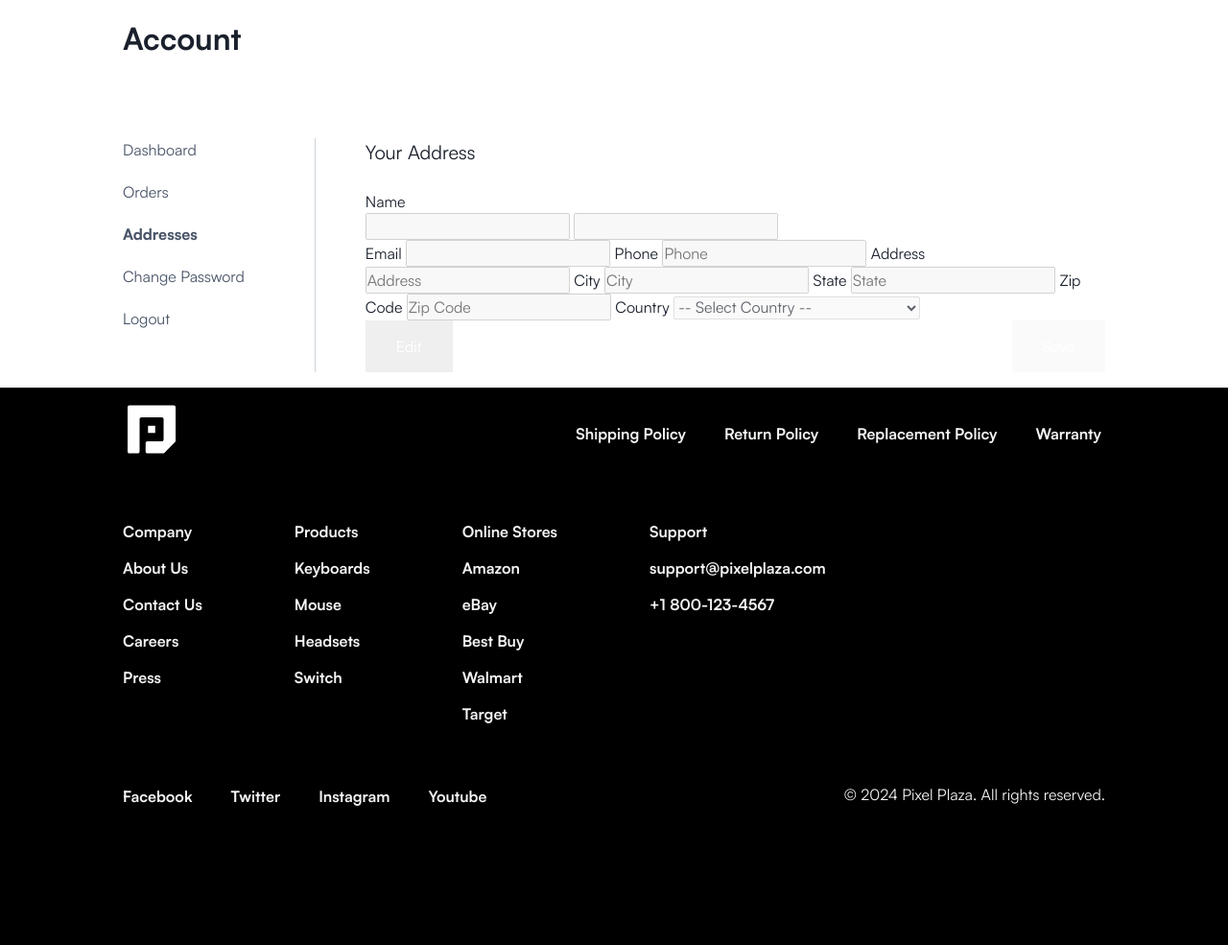
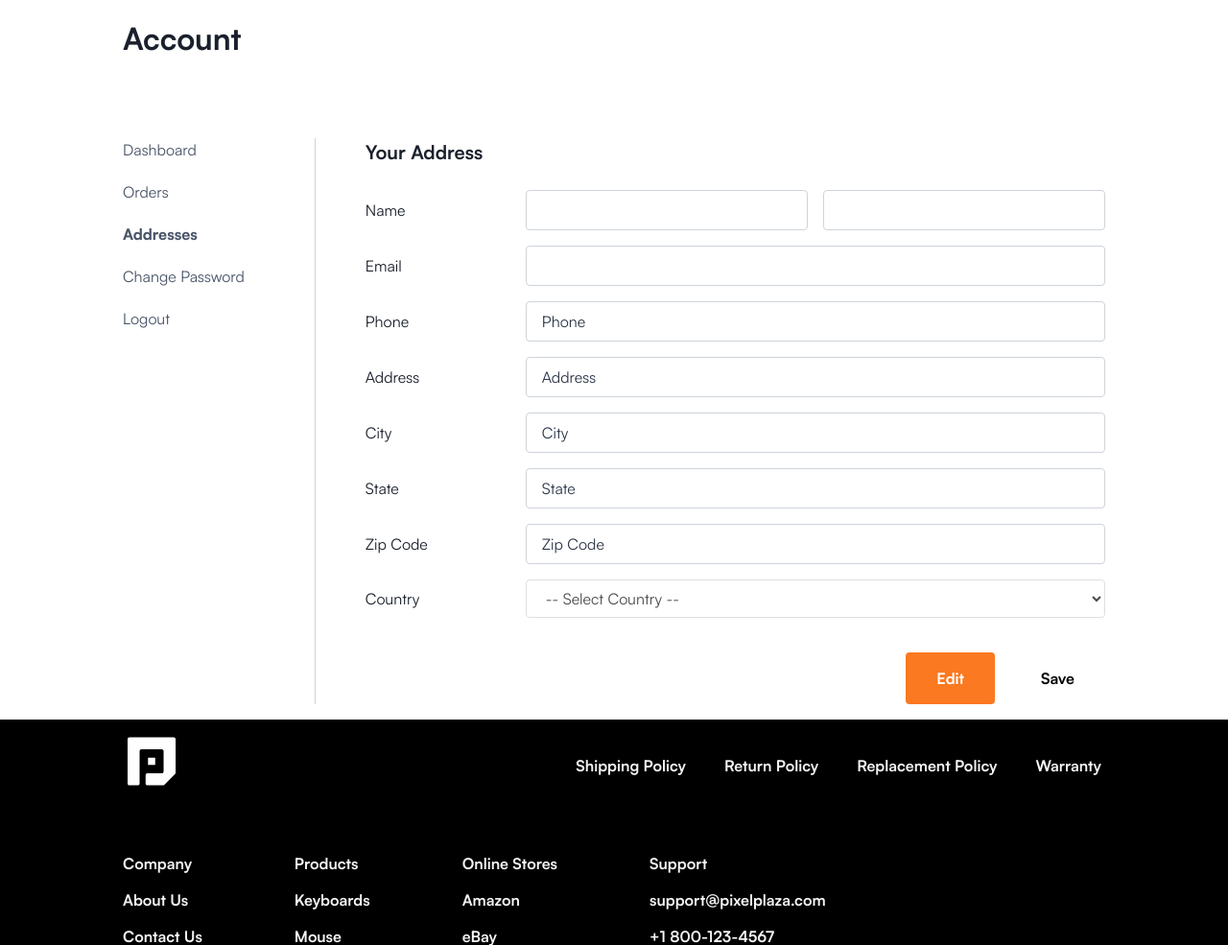
Before and after one commit to AlexisRellon/PixelPlaza, a PHP site: page /accounts/addresses.php in a window 1280 px wide. Shown: the part 88-1073 px from the top of the page at 96% size. Before the commit the page ends 928 px from the top, so only its background shows below. Run offline with PHP 8.4, Linux system fonts and the light colour scheme; data that the repository does not hold is empty.

Commit message:
Refactor CSS for improved layout and performance

```diff
--- a/css/global-style.css
+++ b/css/global-style.css
@@ -551,17 +551,17 @@
             border-radius: 2rem;
             display: inline-block;
             overflow: hidden;
-            transition: all 0.3s cubic-bezier(0.23, 1, 0.320, 1);
 
             /* Background-image */
             background-position: center;
             background-size: cover;
-            aspect-ratio: 1 / 1;
             background-repeat: no-repeat;
             background-clip: content-box;
 
+            transition: all 0.3s cubic-bezier(0.23, 1, 0.320, 1);
+
             &:hover {
-                scale: 1.05;
+                box-shadow: 0 0 15px rgba(0, 0, 0, 0.5);
             }
 
             .text-container {
@@ -574,8 +574,13 @@
                         rgba(0, 0, 0, 1));
                 position: absolute;
                 padding: 0.75rem 1.5rem;
+                margin: 0;
                 width: 100%;
-                top: 65%;
+                bottom: 0;
+
+                & p {
+                    margin: 0 0 1.5rem 0;
+                }
             }
         }
 
@@ -775,7 +780,7 @@
     z-index: 9999;
 
     scale: 0;
-    animation: popUp 0.3s cubic-bezier(.5,1.39,.56,.82) forwards;
+    animation: popUp 0.3s cubic-bezier(.5, 1.39, .56, .82) forwards;
 
     p {
         margin: 0 !important;
@@ -810,6 +815,7 @@
         background-color: var(--color-warning-background);
         border: 1px solid var(--color-warning);
         color: var(--color-warning);
+
         span.closebtn {
             color: var(--color-warning);
         }
@@ -919,8 +925,88 @@
                         gap: 1rem;
                         border-bottom: 1px solid var(--color-white-100);
 
+                        .info {
+                            font-weight: 700;
+                            margin-bottom: 1.5rem;
+                        }
+
                         h6 {
                             font-weight: 700;
+                        }
+                    }
+                }
+            }
+
+            .address-wrapper {
+
+                input[type="text"],
+                input[type="email"],
+                input[type="password"],
+                input[type="tel"],
+                select {
+                    width: 100%;
+                    color: var(--color-black-500);
+                    background-color: var(--color-white-500);
+                    padding: 0.5rem 1rem;
+                    border-radius: 0.25rem;
+                    border: 1px solid var(--color-white-100);
+                    transition: all 0.3s ease-in-out;
+
+                    &::placeholder {
+                        color: var(--color-black-300);
+                    }
+
+                    &:-webkit-autofill {
+                        -webkit-text-fill-color: var(--color-black-500);
+                        -webkit-box-shadow: 0 0 0 1000px var(--color-white-500) inset;
+                    }
+
+                }
+
+                h5 {
+                    font-weight: 700;
+                }
+
+                label {
+                    font-weight: 400;
+                }
+
+                .address-form {
+                    display: grid;
+                    align-items: center;
+                    grid-template-columns: .5fr 2fr;
+                    gap: 1rem;
+
+                    & .grouped-input {
+                        display: grid;
+                        grid-template-columns: 1fr 1fr;
+                        gap: 1rem;
+                    }
+
+                    & .button-wrapper {
+                        display: flex;
+                        justify-content: flex-end;
+                        gap: 1rem;
+                        margin-top: 1.25rem;
+
+                        & .btn {
+                            background-color: var(--color-primary);
+                            padding: 0.5rem 1,5rem;
+                            font-weight: 700;
+                            border: 0;
+                            border-radius: 0.25rem;
+                            cursor: pointer;
+                            transition: all 0.3s ease-in-out;
+
+                            &:hover {
+                                background-color: var(--color-secondary);
+                            }
+
+                            &:disabled {
+                                background-color: var(--color-white-500);
+                                color: var(--color-black-500);
+                                cursor: not-allowed;
+                            }
                         }
                     }
                 }
@@ -928,7 +1014,6 @@
         }
     }
 }
-
 
 /* Media Queries */
 @media screen and (max-width: 1400px) {
```
